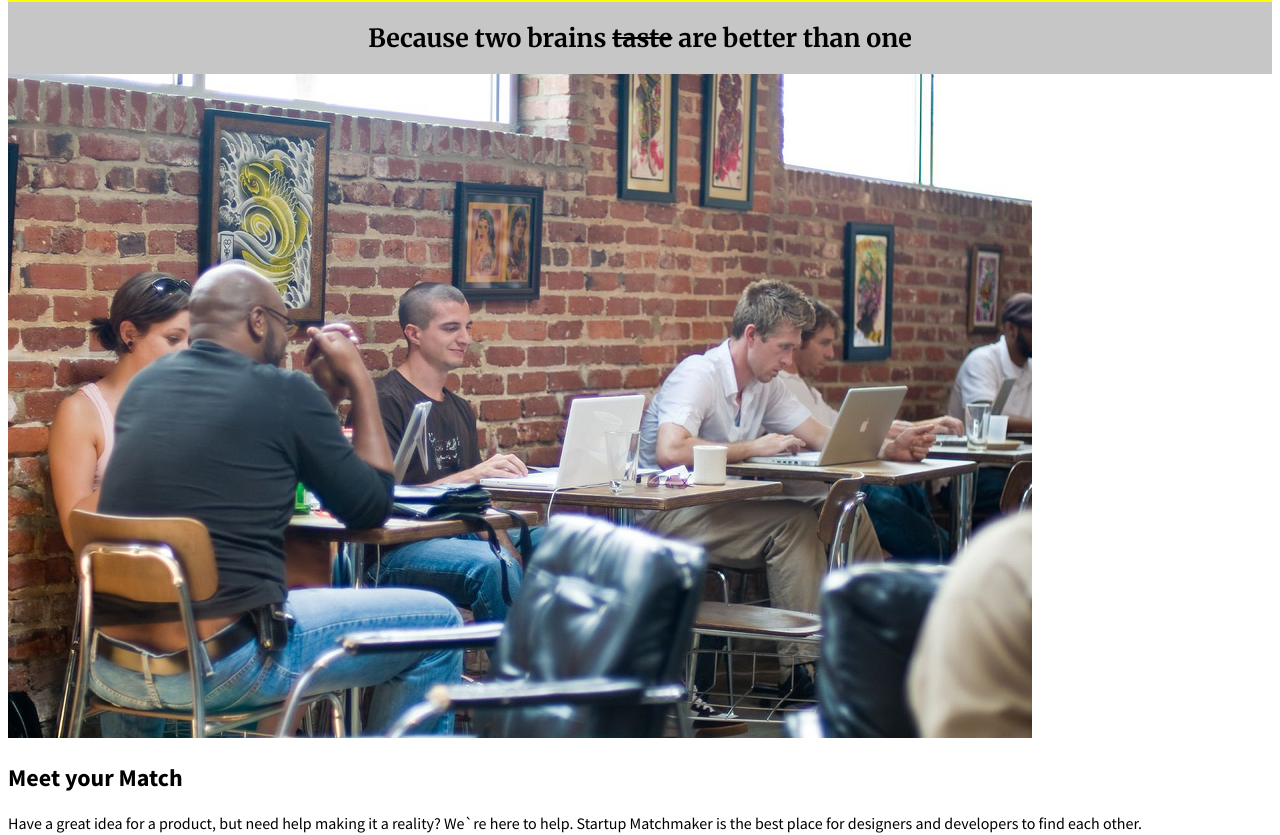
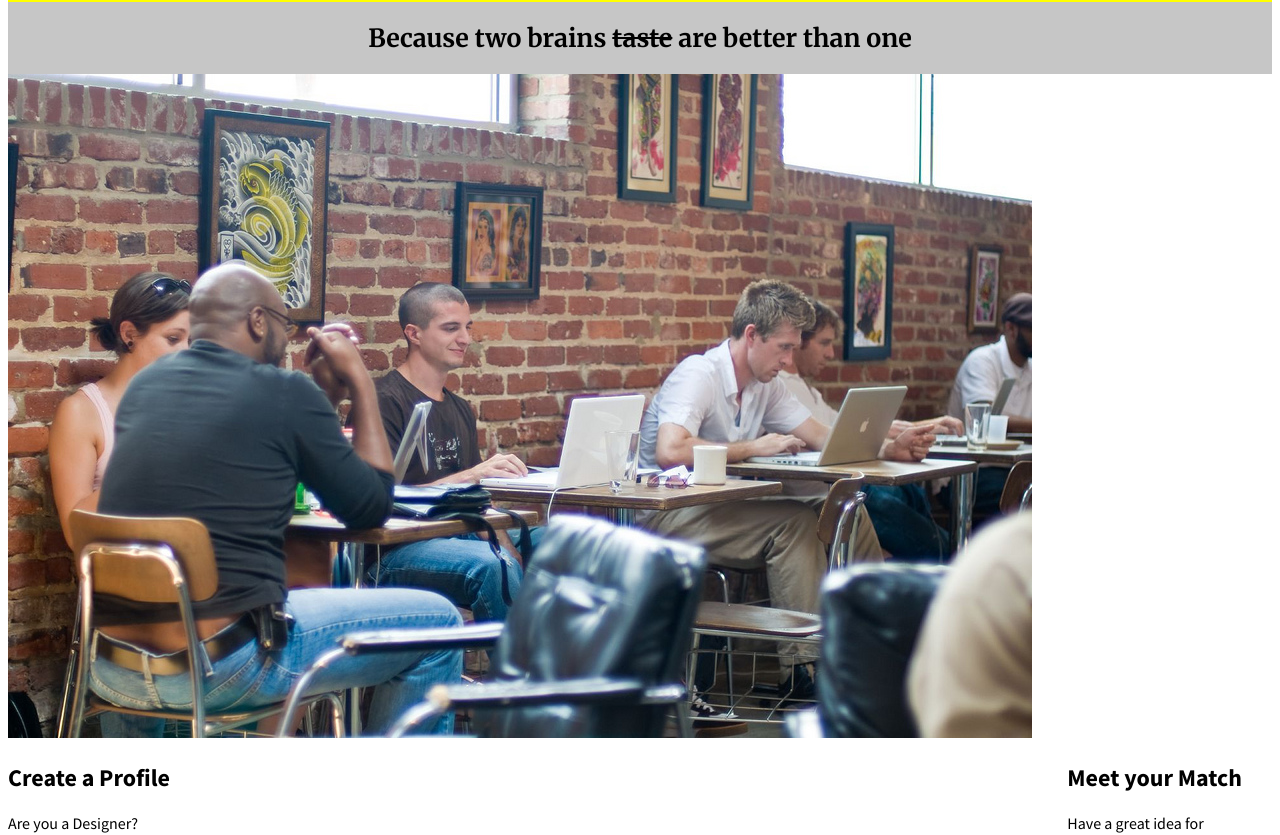
Before and after one commit to nathalie220/nathalie220.github.io, a plain HTML site: page my-class-work/class-06-floats-2/startup_matchmaker/index.html in a window 1280 px wide. Shown: the part 88-923 px from the top of the page. Drawn offline with Linux system fonts and the light colour scheme.

Commit message:
HW updated

```diff
--- a/my-class-work/class-06-floats-2/startup_matchmaker/index.html
+++ b/my-class-work/class-06-floats-2/startup_matchmaker/index.html
@@ -27,7 +27,7 @@
 		<div id= "popup">
 			<h2> Meet your Match</h2>
 			<p>
-				Have a great idea for a product, but need help making it a reality? We`re here to help. Startup Matchmaker is the best place for designers and developers to find each other.
+				Have a great idea for<br> a product, but need help<br> making it a reality? We`re here<br> to help. Startup Matchmaker<br> is the best place for designers<br> and developers to find each<br> other.
 			</p>
 			<div id="button">
 				<a href="">CREATE PROFILE</a>
--- a/my-class-work/class-06-floats-2/startup_matchmaker/style.css
+++ b/my-class-work/class-06-floats-2/startup_matchmaker/style.css
@@ -45,13 +45,17 @@ nav a {
 
 }
 
+#popup {
+	float: right;
+}
+
 #button a {
 	background-color: yellow;
 	float: right;
 	text-align: center;
 	text-decoration: none;
 	color: black;
-	padding: 10px;
+	padding: 10px
 }
 
 footer {
```
